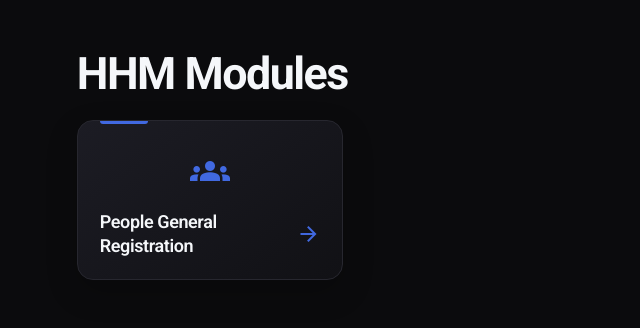
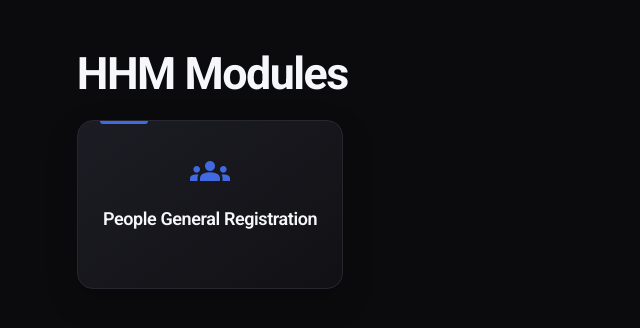
Before and after one commit to AlexandreHampel/hhm-app, an Angular app in the folder frontend/: page /app in a window 1280 px wide. Shown: the top 328 px of the page, without its empty margins (0-640 px from the left). Built offline with nearby package versions, Linux system fonts and the light colour scheme.

Commit message:
Modules visual enhancement

```diff
--- a/frontend/src/app/pages/modules/modules.scss
+++ b/frontend/src/app/pages/modules/modules.scss
@@ -1,4 +1,3 @@
-
 $background: #0b0b0d;
 $surface: #151519;
 $surface-light: #1c1c24;
@@ -73,6 +72,14 @@ h1 {
     background: $royal-blue;
   }
 
+  .module-arrow {
+    opacity: 0;
+    transform: translateX(-8px);
+    transition:
+      opacity 0.2s ease,
+      transform 0.2s ease;
+  }
+
   &:hover {
     transform: translateY(-5px);
     border-color: rgba(65, 105, 225, 0.6);
@@ -81,10 +88,21 @@ h1 {
       0 0 24px rgba(65, 105, 225, 0.08);
 
     .module-arrow {
-      transform: translateX(5px);
-      color: $royal-blue-hover;
+      opacity: 1;
+      transform: translateX(0);
     }
   }
+
+  &:focus-visible {
+    outline: 2px solid $royal-blue-hover;
+    outline-offset: 4px;
+
+    .module-arrow {
+      opacity: 1;
+      transform: translateX(0);
+    }
+  }
+
 
   &:focus-visible {
     outline: 2px solid $royal-blue-hover;
@@ -102,9 +120,8 @@ h1 {
 
   .module-footer {
     display: flex;
+    flex-direction: column;
     align-items: center;
-    justify-content: space-between;
-    gap: 12px;
     width: 100%;
     margin-top: auto;
   }
@@ -116,18 +133,23 @@ h1 {
     letter-spacing: -0.4px;
     line-height: 1.3;
     color: $text-primary;
+    text-align: center;
   }
 
   .module-arrow {
-    flex-shrink: 0;
+    position: static;
+    align-self: flex-end;
+    margin-top: 12px;
     color: $royal-blue;
     font-size: 24px;
     width: 24px;
     height: 24px;
+    opacity: 0;
+    transform: translateX(-8px);
 
     transition:
-      transform 0.2s ease,
-      color 0.2s ease;
+      opacity 0.2s ease,
+      transform 0.2s ease;
   }
 }
 
@@ -157,6 +179,7 @@ h1 {
 }
 
 @media (prefers-reduced-motion: reduce) {
+
   .module-card,
   .module-arrow {
     transition: none;
```
